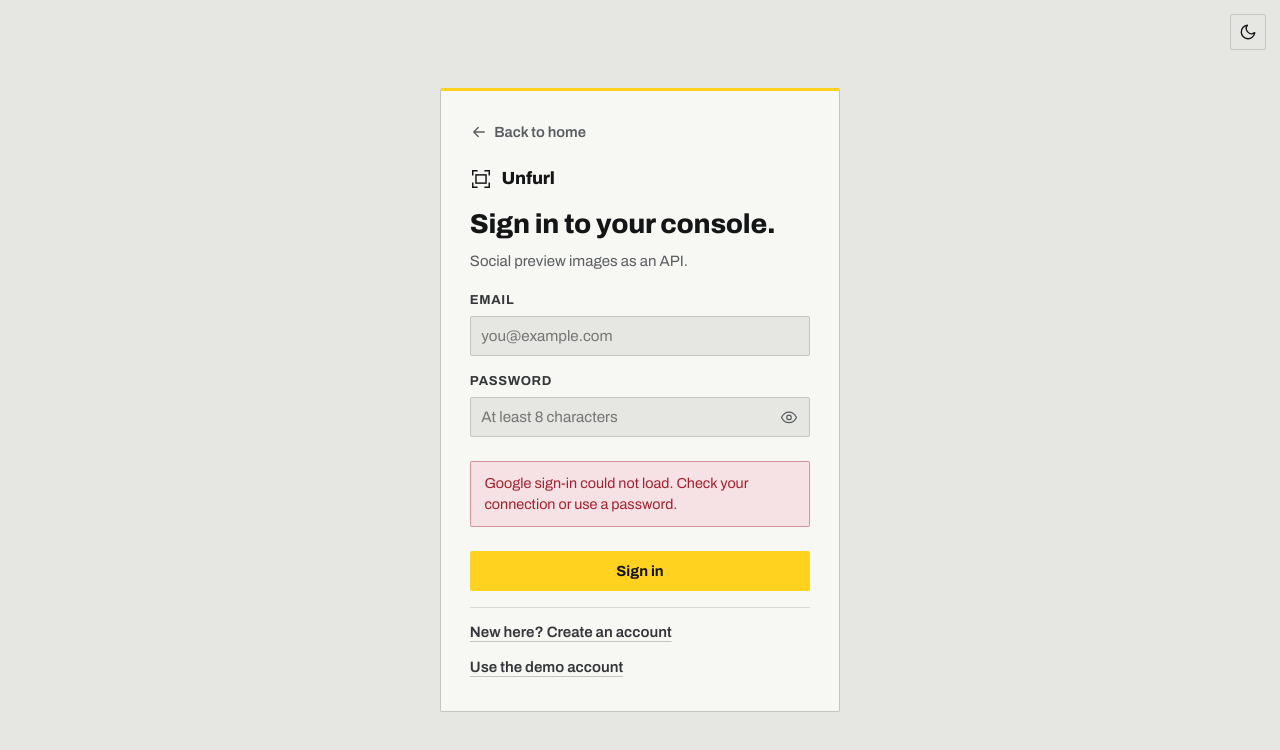
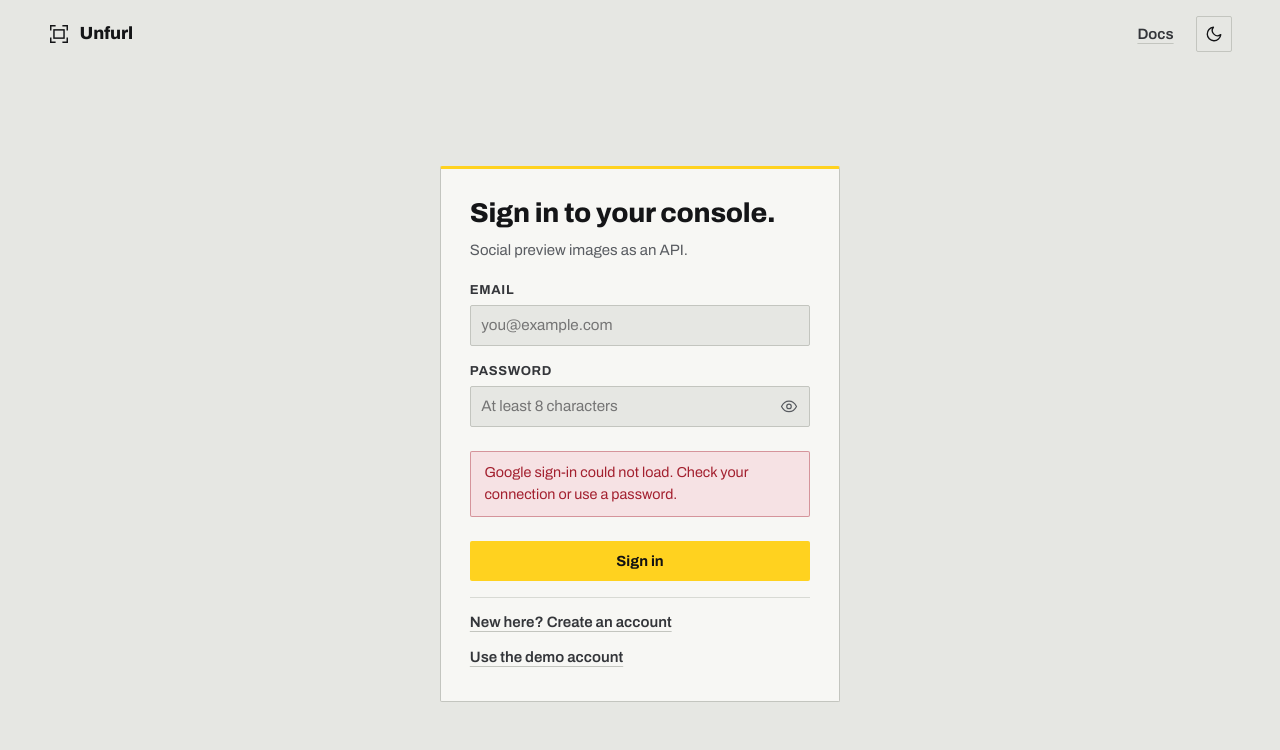
Before and after one commit to ahmad-zaman123/Unfurl, a React (Vite) app in the folder Frontend/: page /login in a window 1280 px wide. Shown: the top 750 px of the page. Built offline with nearby package versions, Linux system fonts and the light colour scheme; no server answers.

Commit message:
Add a top bar with the app name and theme button to the sign-in pages

```diff
--- a/Frontend/src/components/BackLink.jsx
+++ /dev/null
@@ -1,13 +0,0 @@
-import { Link } from "react-router-dom";
-
-/** Sign-in and sign-up are reached from the landing page, so give a way back to it. */
-export default function BackLink({ to = "/", children = "Back to home" }) {
-  return (
-    <Link to={to} className="back-link">
-      <svg viewBox="0 0 24 24" width="18" height="18" fill="none" aria-hidden="true">
-        <path d="M19 12H5M11 6l-6 6 6 6" stroke="currentColor" strokeWidth="1.8" strokeLinecap="round" strokeLinejoin="round" />
-      </svg>
-      {children}
-    </Link>
-  );
-}
--- a/Frontend/src/pages/Login.jsx
+++ b/Frontend/src/pages/Login.jsx
@@ -1,8 +1,7 @@
 import { useCallback, useState } from "react";
-import { useLocation, useNavigate } from "react-router-dom";
+import { Link, useLocation, useNavigate } from "react-router-dom";
 
 import { api } from "../api.js";
-import BackLink from "../components/BackLink.jsx";
 import Brand from "../components/Brand.jsx";
 import GoogleButton from "../components/GoogleButton.jsx";
 import ThemeToggle from "../components/ThemeToggle.jsx";
@@ -101,11 +100,18 @@
   );
 
   return (
+    <div className="auth-page">
+      <header className="landing-nav">
+        <Brand to="/" />
+        <nav className="landing-nav-links" aria-label="Primary">
+          <Link to="/docs" className="link-btn">
+            Docs
+          </Link>
+          <ThemeToggle />
+        </nav>
+      </header>
       <div className="auth-screen">
-      <ThemeToggle className="floating" />
         <form className="auth-card" onSubmit={handleSubmit}>
-        <BackLink />
-        <Brand to="/" />
           <h1>{isRegister ? "Create your account." : "Sign in to your console."}</h1>
           <p className="auth-subtitle">Social preview images as an API.</p>
 
@@ -187,5 +193,6 @@
           </div>
         </form>
       </div>
+    </div>
   );
 }
--- a/Frontend/src/styles.css
+++ b/Frontend/src/styles.css
@@ -219,6 +219,8 @@
 .key-empty { padding: 0.9rem 0; }
 
 /* auth */
+.auth-page { min-height: 100vh; display: flex; flex-direction: column; }
+.auth-page > .auth-screen { flex: 1; min-height: 0; }
 .auth-screen { min-height: 100vh; display: grid; place-items: center; padding: 1.5rem; }
 .auth-card { width: min(25rem, 100%); padding: 1.8rem; display: flex; flex-direction: column; gap: 1rem; background: var(--sheet); border: 1px solid var(--rule); border-top: 3px solid var(--yellow); border-radius: 2px; }
 .auth-card h1 { margin: 0; font-size: 1.7rem; line-height: 1.15; font-weight: 800; font-stretch: 108%; letter-spacing: -0.01em; }
@@ -263,19 +265,12 @@
 @media (max-width: 40rem) { .topbar-right .muted { display: none; } }
 
 /* back link on the sign-in screen */
-.back-link {
-  display: inline-flex; align-items: center; gap: 0.4rem; align-self: flex-start;
-  min-height: 2.25rem; margin: -0.35rem 0 0 -0.1rem; padding: 0 0.1rem;
-  color: var(--muted); font-weight: 600; font-size: 0.92rem; text-decoration: none;
-}
-.back-link:hover { color: var(--ink); }
 
 /* Touch screens: comfortable targets for small controls; desktop density is unchanged. */
 @media (pointer: coarse) {
   .btn.small { min-height: 2.75rem; }
   .link-btn { min-height: 2.5rem; display: inline-flex; align-items: center; }
   .reveal-btn { width: 2.75rem; height: 2.75rem; }
-  .back-link { min-height: 2.75rem; }
 }
 
 /* Google sign-in (shown only when VITE_GOOGLE_CLIENT_ID is set) */
@@ -335,4 +330,3 @@
 /* Sun/moon theme button (landing nav, sign-in screens) */
 .theme-toggle { display: inline-grid; place-items: center; width: 2.25rem; height: 2.25rem; padding: 0; background: none; border: 1px solid var(--rule); border-radius: 2px; color: var(--ink); cursor: pointer; }
 .theme-toggle:hover { background: var(--sheet-2); }
-.theme-toggle.floating { position: fixed; top: 0.9rem; right: 0.9rem; z-index: 20; }
```
Lines whose indentation alone changed are shown as unchanged.
